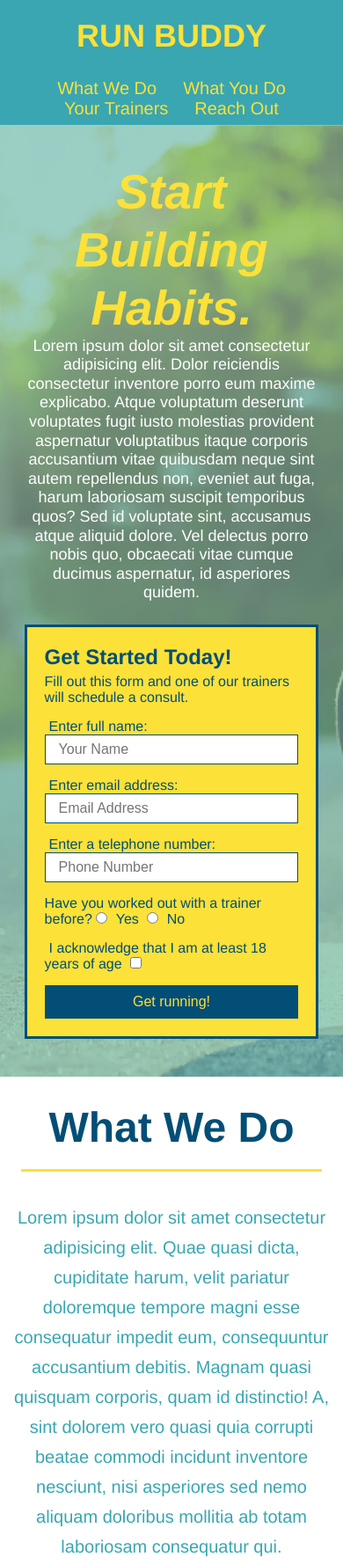
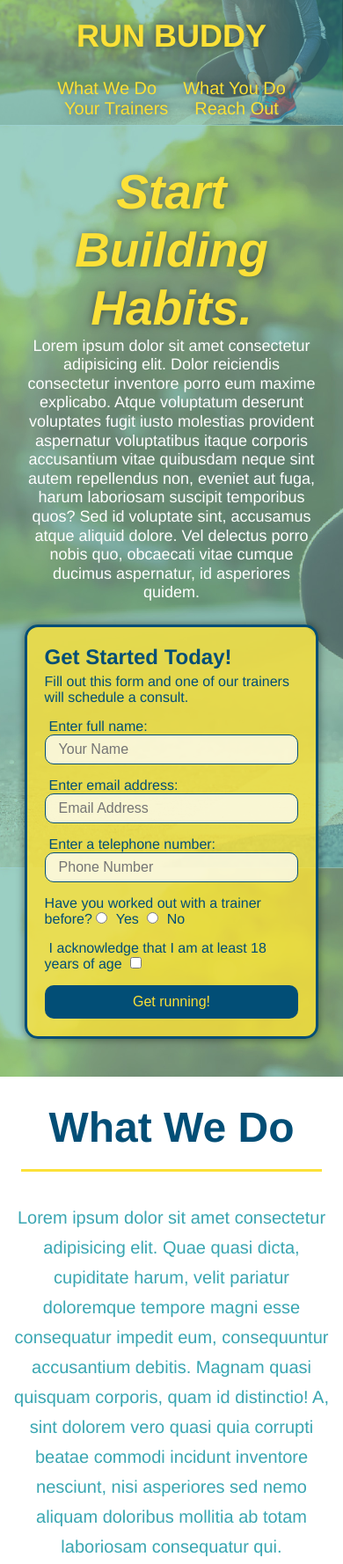
Before and after one commit to ankurshahi80/run-buddy-review, a plain HTML site: page index.html in a window 390 px wide. Shown: the top 1778 px of the page at 88% size. Drawn offline with Linux system fonts and the light colour scheme.

Commit message:
Visual enhancements: shadows, rounded corners, and stickty header

```diff
--- a/assets/css/style.css
+++ b/assets/css/style.css
@@ -11,9 +11,16 @@ body {
 header {
   padding: 20px 35px;
   background-color: #39a6b2;
+  background-image: url("../images/flipped-hero-image.jpeg");
+  background-size: cover;
+  background-position: 80%;
+  background-attachment: fixed;
   display: flex;
   justify-content: space-between;
   flex-wrap: wrap;
+  position: -webkit-sticky;
+  position: sticky;
+  top: 0;
 }
 
 header h1 {
@@ -21,6 +28,7 @@ header h1 {
   font-size: 36px;
   color: #fce138;
   margin: 0;
+  text-shadow: 0 0 10px rgba(0, 0, 0, 0.5);
 }
 
 header a {
@@ -44,6 +52,14 @@ header nav ul li a {
   padding: 10px 15px;
   font-weight: lighter;
   font-size: 1.55vw;
+  text-shadow: 0 0 10px rgba(0, 0, 0, 0.5);
+}
+
+header nav ul li a:hover {
+  background: #fce138;
+  color: #024e76;
+  border-radius: 15px;
+  text-shadow: none;
 }
 
 footer {
@@ -78,7 +94,8 @@ section {
 .hero {
   background-image: url("../images/flipped-hero-image.jpeg");
   background-size: cover;
-  background-position: center;
+  background-attachment: fixed;
+  background-position: 80%;
   display: flex;
   justify-content: center;
   flex-wrap: wrap;
@@ -99,14 +116,18 @@ section {
   font-style: italic;
   font-size: 55px;
   color: #fce138;
+  text-shadow: 0 0 10px rgba(0, 0, 0, 0.5);
 }
 .hero-form {
-  background-color: #fce138;
+  /* background-color: #fce138; */
+  background-color: rgba(252, 225, 56, 0.8);
   color:#024e76;
   padding: 20px;
   border: 3px #024e76 solid;
   width: 40%;
   margin: 3.5%;
+  box-shadow: 0 0 10px rgba(0, 0, 0, 0.5);
+  border-radius: 15px;
 }
 
 .hero-form h3 {
@@ -126,6 +147,13 @@ section {
   font-size: 16px;
   color: #024e76;
   margin-bottom: 15px;
+  border-radius: 10px;
+  background-color: rgba(255, 255, 255, 0.75);
+}
+
+.form-input:focus {
+  background-color: rgba(255, 255, 255, 1);
+  outline: none;
 }
 
 .hero-form label {
@@ -138,8 +166,12 @@ section {
   padding: 10PX 20PX;
   border: none;
   font-size: 16px;
+  border-radius: 10px;
 }
 
+.hero-form button:hover {
+  background-color: #39a6b2;
+}
 .section-title {
   font-size: 48px;
   border-bottom: 3px solid;
@@ -175,11 +207,15 @@ section {
   margin: 50px auto;
   padding-bottom: 50px;
   width: 80%;
-  border-bottom: 1px solid #39a6b2;
+  /* border-bottom: 1px solid #39a6b2; */
   display: flex;
   flex-wrap: wrap;
   align-items: center;
   justify-content: space-between;
+}
+
+.step:not(:last-child) {
+  border-bottom: 1px solid #39a6b2;
 }
 
 .step h3 {
@@ -308,8 +344,14 @@ section {
   width: 100%;
   margin-bottom: 15px;
   margin-top: 5px;
+  border-radius: 10px;
+  background-color: rgba(255, 255, 255, 0.75);
 }
 
+.contact-form input:focus, .contact-form textarea:focus {
+  background-color: rgba(255, 255, 255, 1);
+  outline: none;
+}
 .contact-form button {
   width: 100%;
   border: none;
@@ -318,7 +360,14 @@ section {
   text-align: center;
   padding: 15px 0;
   font-size: 16px;
+  border-radius: 10px;
 }
+
+.contact-form button:hover {
+  color: #fce138;
+  background: #39a6b2;
+}
+
 .text-left {
   text-align: left;
 }
@@ -336,6 +385,7 @@ section {
   header {
     padding-bottom: 0;
     justify-content: center;
+    position: relative;
   }
 
   header h1 {
```
